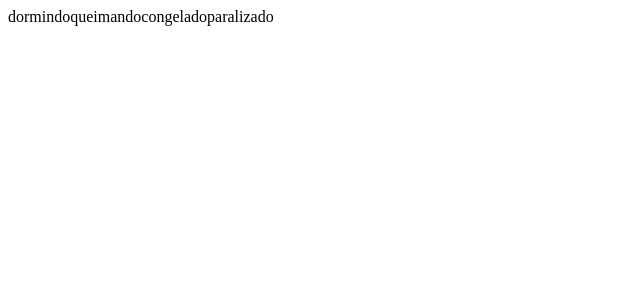
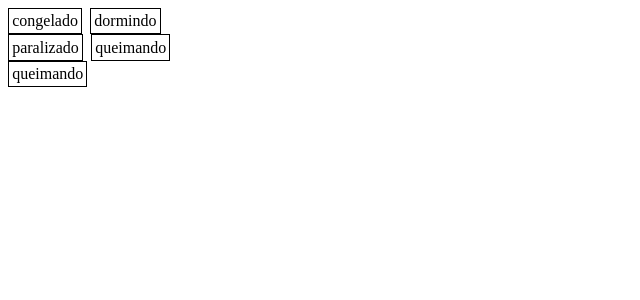
Before and after one commit to ufjf-dcc207/ufjf-dcc207-2026-3-a-atv02-igorknop, a React (Vite) app: page / in a window 1280 px wide. Shown: the top 300 px of the page, without its empty margins (0-640 px from the left). Built offline with nearby package versions, Linux system fonts and the light colour scheme.

Commit message:
troca pra map

```diff
--- a/src/App.tsx
+++ b/src/App.tsx
@@ -27,7 +27,9 @@ const p2: TPokemon = {
 function App() {
   return (
     <>
-      <Condicoes />
+      <Condicoes valores={["congelado","dormindo"]}/>
+      <Condicoes valores={["paralizado","queimando"]}/>
+      <Condicoes valores={["queimando"]}/>
 
       {/* <Incapacitado valor={true}/>
       <Brilhante valor={true} /> */}
--- /dev/null
+++ b/src/Condicoes.css
@@ -0,0 +1,9 @@
+.condicoes {
+    display: flex;
+    gap: 0.5em;
+    flex-wrap: wrap;
+    & > span {
+        padding: 0.2em;
+        border: 1px solid black;
+    }
+}
--- a/src/Condicoes.tsx
+++ b/src/Condicoes.tsx
@@ -1,6 +1,8 @@
-export default function Condicoes() {
-    const valores = ["dormindo", "queimando", "congelado", "paralizado"];
-
+import "./Condicoes.css";
+type CondicoesProps = {
+    valores: Array<string>;
+}
+export default function Condicoes({valores}:CondicoesProps) {
     return (<div className="condicoes">
         {valores.map(
             v => <span key={v}>{v}</span>
```
